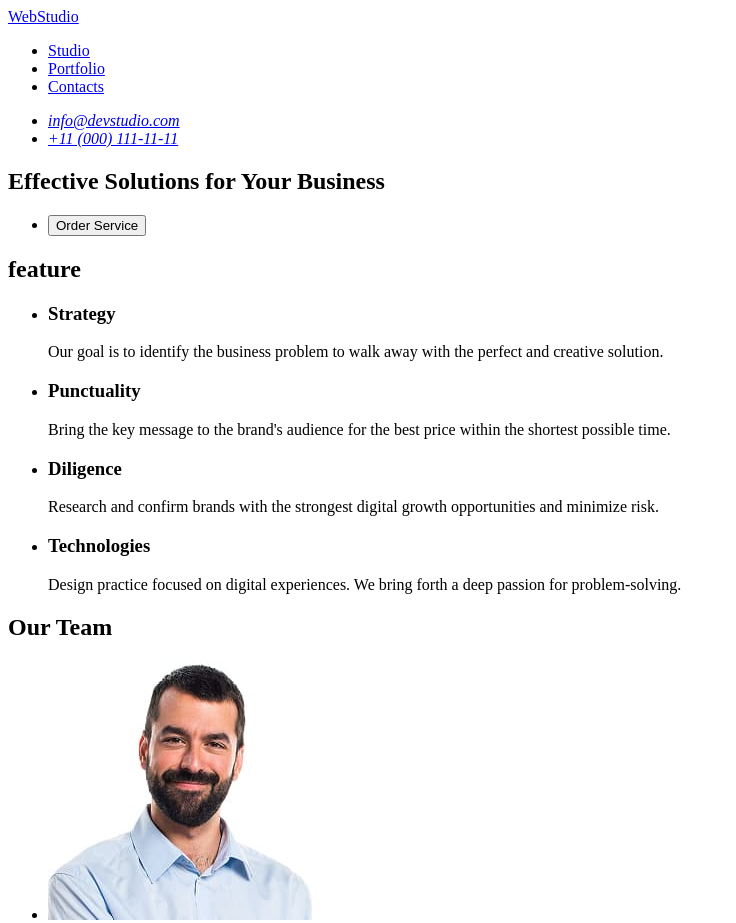
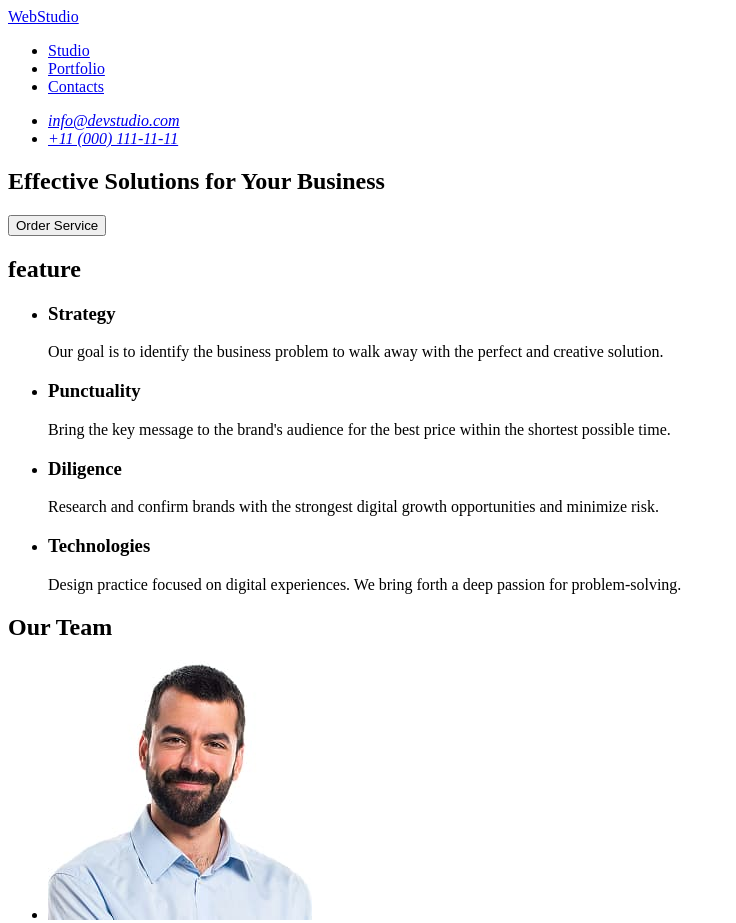
Before and after one commit to vitaliypolets/goit-markup-hw-01, a plain HTML site: page index.html in a window 1280 px wide. Shown: the top 923 px of the page, without its empty margins (0-736 px from the left). Drawn offline with Linux system fonts and the light colour scheme.

Commit message:
modified index

```diff
--- a/index.html
+++ b/index.html
@@ -25,11 +25,7 @@
     <main>
       <section>
         <h1>Effective Solutions for Your Business</h1>
-        <ul>
-          <li>
-            <button>Order Service</button>
-          </li>
-        </ul>
+        <button type="button">Order Service</button>
       </section>
       <section>
         <h2>feature</h2>
```
